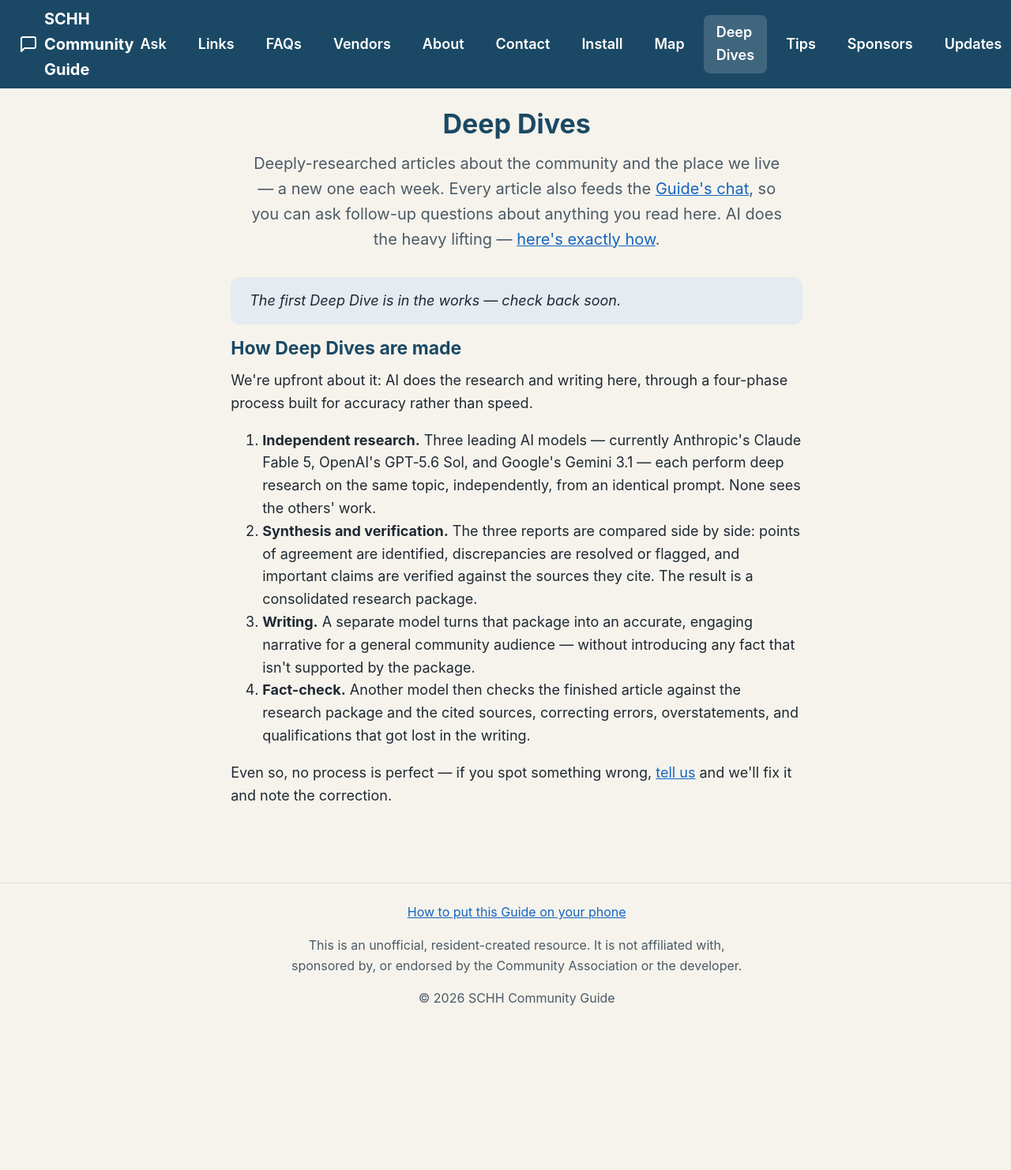
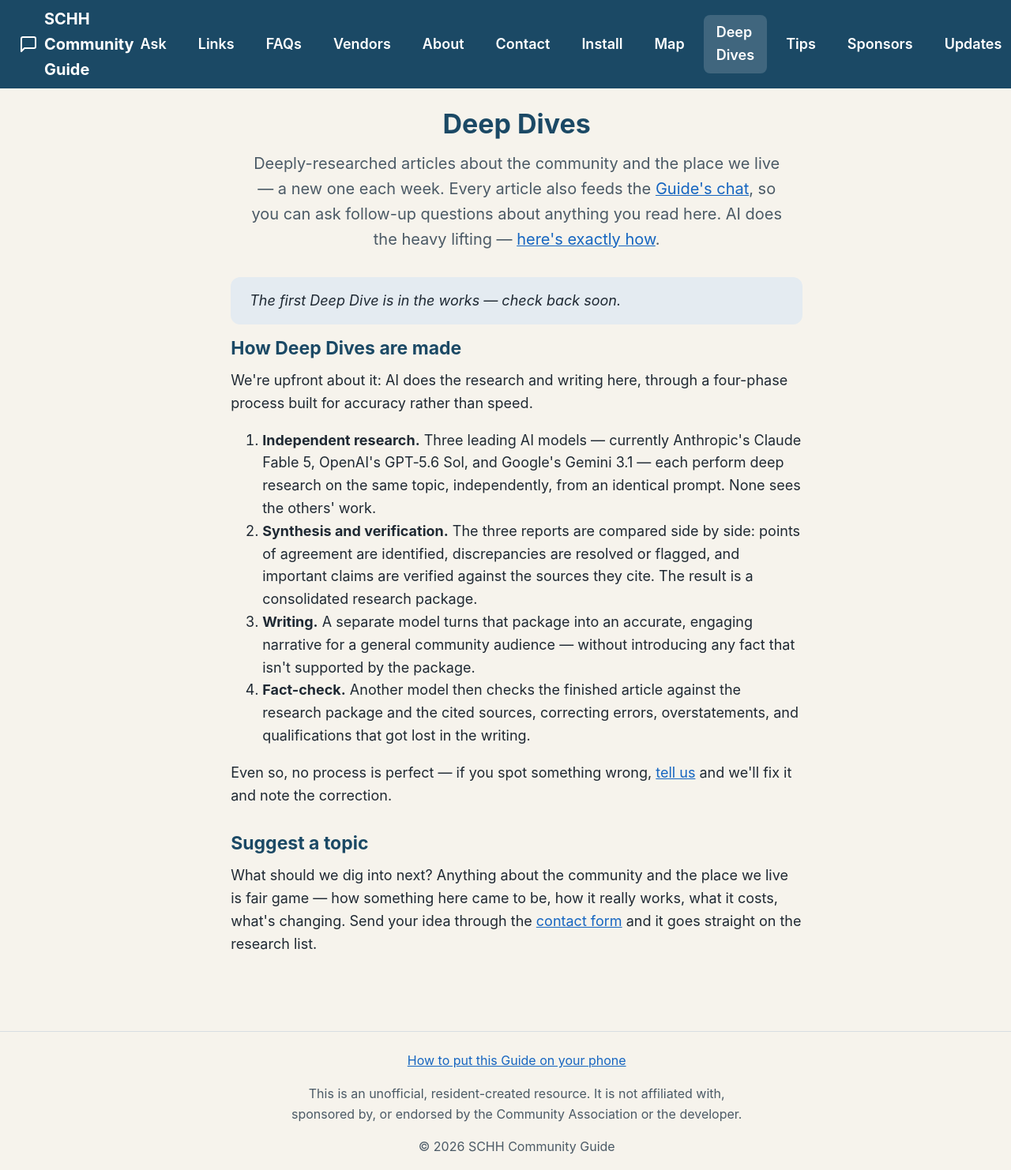
Before and after one commit to rsnyder/schh-info, a Jekyll site: the page built from deep-dives/index.html, in a window 1280 px wide. Shown: the whole page at 79% size. Built offline with Jekyll 4.4.1, drawn with Linux system fonts in a browser that asks for light colours.

Commit message:
Deep Dives: invite topic suggestions via the contact form
Co-Authored-By: Claude Fable 5 <noreply@anthropic.com>

```diff
--- a/deep-dives/index.html
+++ b/deep-dives/index.html
@@ -55,4 +55,13 @@ description: "Deeply-researched articles of interest to the Sun City Hilton Head
            <a href="/contact/">tell us</a> and we'll fix it and note the
            correction.</p>
     </section>
+
+    <section class="section-block" id="suggest">
+        <h2 class="section-heading">Suggest a topic</h2>
+        <p>What should we dig into next? Anything about the community and
+           the place we live is fair game — how something here came to be,
+           how it really works, what it costs, what's changing. Send your
+           idea through the <a href="/contact/">contact form</a> and it
+           goes straight on the research list.</p>
+    </section>
 </div>
```
